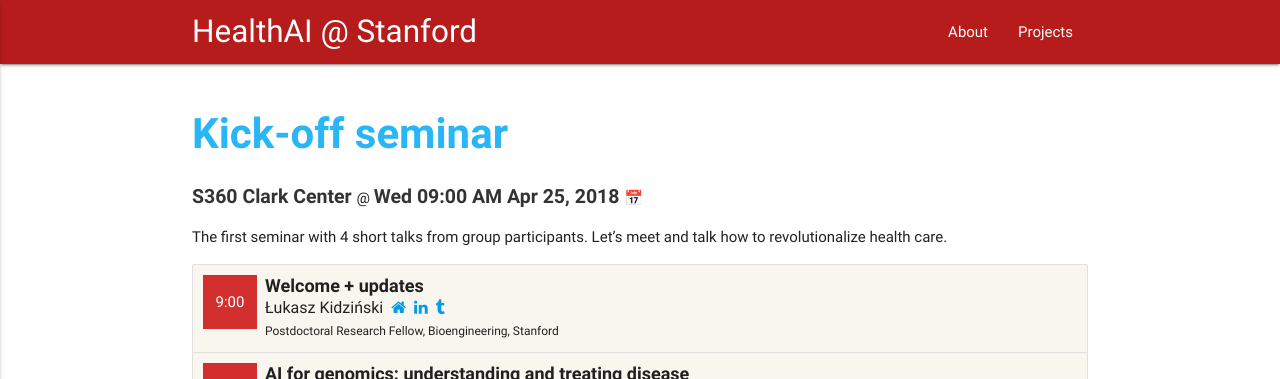
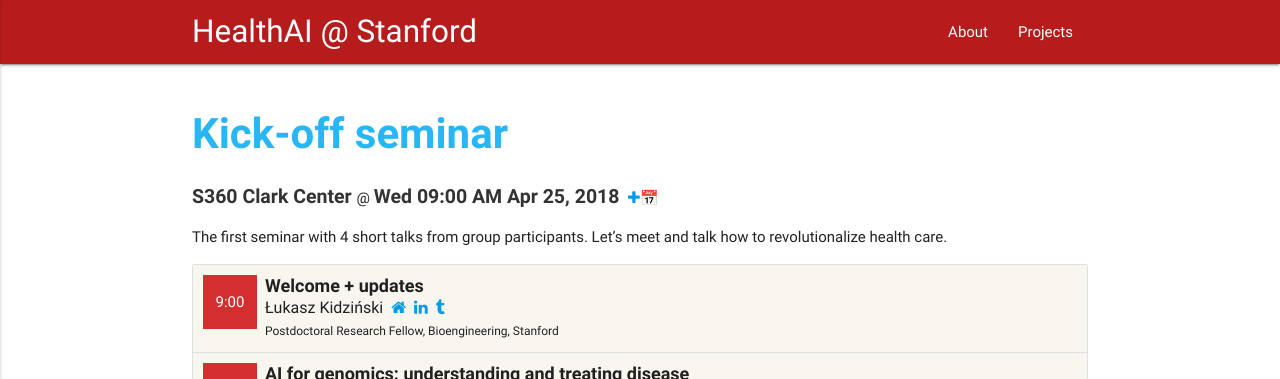
Before and after one commit to health-ai/health-ai.github.io, a Jekyll site: the page built from _events/2018-04-25-kick-off-seminar.md, in a window 1280 px wide. Shown: the top 379 px of the page. Built offline with Jekyll 4.4.1, drawn with Linux system fonts in a browser that asks for light colours.

Commit message:
Update event.html

```diff
--- a/_layouts/event.html
+++ b/_layouts/event.html
@@ -16,7 +16,7 @@ layout: default
             {{ page.date | date: date_format }}
           </time>
  	  {% if page.calendar %}
-	  <a target="_blank" href="{{ page.calendar }}"><i class="fa">&#x1f4c5;</i></a>
+	  &nbsp;<a target="_blank" href="{{ page.calendar }}"><i class="fa">&#xf067;&#x1f4c5;</i></a>
 	  {% endif %}
 	</p>
       </header>
```
